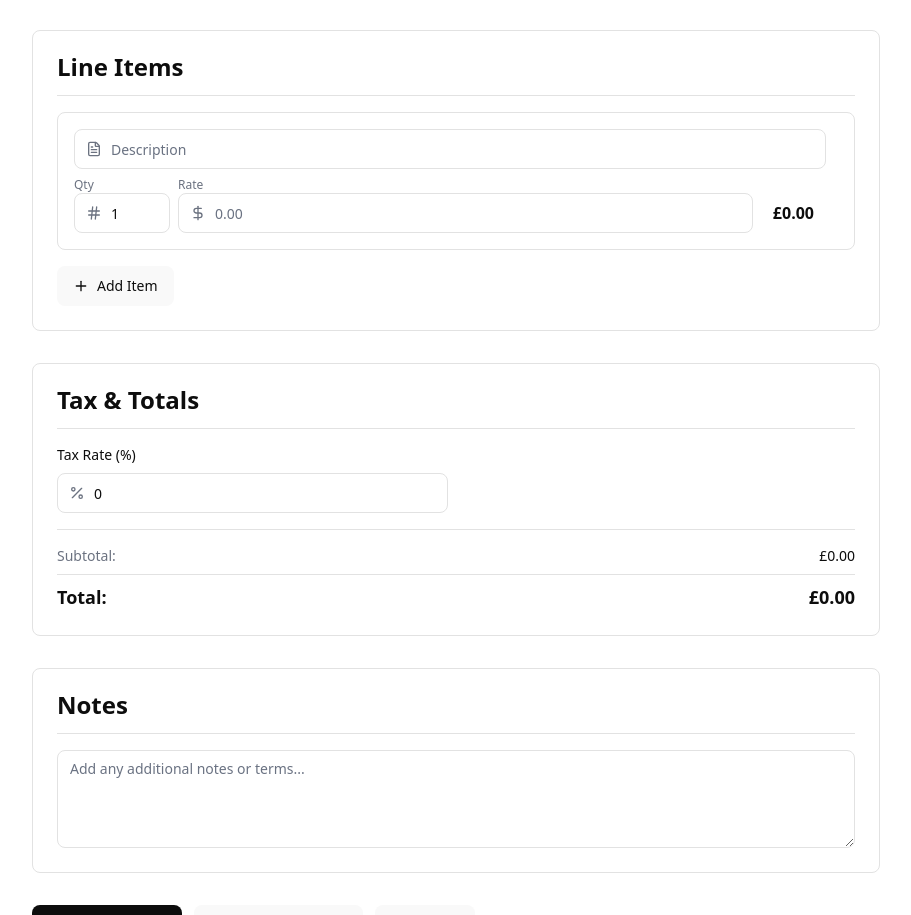
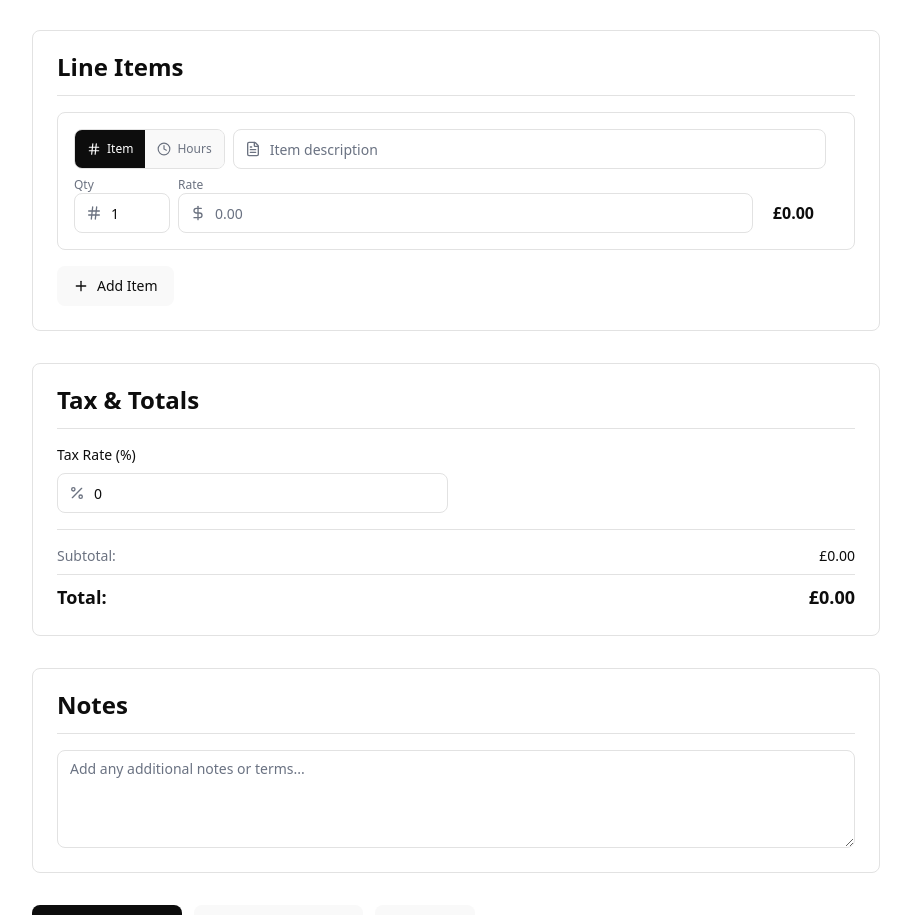
Before and after one commit to codejagaban/invoice-generator, a Next.js app: page /invoices/create in a window 1280 px wide. Shown: the part 1648-2563 px from the top of the page, without its empty margins (184-1095 px from the left). Built offline with nearby package versions, Linux system fonts and the light colour scheme; no server answers.

Commit message:
feat: enhance InvoiceForm and InvoiceDetailPage for item type differentiation

```diff
--- a/app/components/InvoiceForm.tsx
+++ b/app/components/InvoiceForm.tsx
@@ -39,6 +39,7 @@ import type {
 } from "@/app/lib/types";
 import {
   Building2,
+  Clock,
   DollarSign,
   FileText,
   Globe,
@@ -771,21 +772,50 @@ export default function InvoiceForm({
                 className="grid gap-3 rounded-lg border p-4 sm:grid-cols-[1fr_auto] border-(--border)"
               >
                 <div className="space-y-2">
+                  <div className="flex gap-2">
+                    <div className="shrink-0 flex rounded-lg border border-(--border) overflow-hidden">
+                      <button
+                        type="button"
+                        onClick={() => handleItemChange(index, "type", "item")}
+                        className={`flex items-center gap-1.5 px-3 py-2 text-xs font-medium transition-colors ${
+                          item.type !== "hours"
+                            ? "bg-black text-white dark:bg-white dark:text-black"
+                            : "bg-(--surface-raised) text-(--muted) hover:bg-(--border)"
+                        }`}
+                      >
+                        <Hash className="h-3.5 w-3.5" /> Item
+                      </button>
+                      <button
+                        type="button"
+                        onClick={() => handleItemChange(index, "type", "hours")}
+                        className={`flex items-center gap-1.5 px-3 py-2 text-xs font-medium transition-colors ${
+                          item.type === "hours"
+                            ? "bg-black text-white dark:bg-white dark:text-black"
+                            : "bg-(--surface-raised) text-(--muted) hover:bg-(--border)"
+                        }`}
+                      >
+                        <Clock className="h-3.5 w-3.5" /> Hours
+                      </button>
+                    </div>
                     <Input
                       type="text"
-                    placeholder="Description"
+                      placeholder={item.type === "hours" ? "Service / task description" : "Item description"}
                       value={item.description}
                       onChange={(e) =>
                         handleItemChange(index, "description", e.target.value)
                       }
                       leadingIcon={<FileText className="h-4 w-4" />}
+                      className="flex-1"
                     />
+                  </div>
                   <div className="grid gap-2 sm:grid-cols-[96px_1fr_auto]">
                     <div>
-                      <span className="block text-xs text-(--muted)">Qty</span>
+                      <span className="block text-xs text-(--muted)">
+                        {item.type === "hours" ? "Hours" : "Qty"}
+                      </span>
                       <Input
                         type="number"
-                        placeholder="0"
+                        placeholder={item.type === "hours" ? "0.0" : "0"}
                         value={item.quantity || ""}
                         onChange={(e) =>
                           handleItemChange(
@@ -797,12 +827,14 @@ export default function InvoiceForm({
                           )
                         }
                         min="0.01"
-                        step="0.01"
-                        leadingIcon={<Hash className="h-4 w-4" />}
+                        step={item.type === "hours" ? "0.25" : "0.01"}
+                        leadingIcon={item.type === "hours" ? <Clock className="h-4 w-4" /> : <Hash className="h-4 w-4" />}
                       />
                     </div>
                     <div>
-                      <span className="block text-xs text-(--muted)">Rate</span>
+                      <span className="block text-xs text-(--muted)">
+                        {item.type === "hours" ? "Rate/hr" : "Rate"}
+                      </span>
                       <Input
                         type="number"
                         placeholder="0.00"
--- a/app/invoices/[id]/page.tsx
+++ b/app/invoices/[id]/page.tsx
@@ -325,8 +325,8 @@ export default function InvoiceDetailPage() {
                         {item.description}
                       </p>
                       <p className="text-sm text-(--muted)">
-                        {item.quantity} ×{" "}
-                        {formatCurrency(item.rate, invoice.currency)}
+                        {item.type === "hours" ? `${item.quantity} hrs` : item.quantity} ×{" "}
+                        {formatCurrency(item.rate, invoice.currency)}{item.type === "hours" ? "/hr" : ""}
                       </p>
                     </div>
                     <p className="font-semibold text-black dark:text-white">
```
Lines whose indentation alone changed are shown as unchanged.
